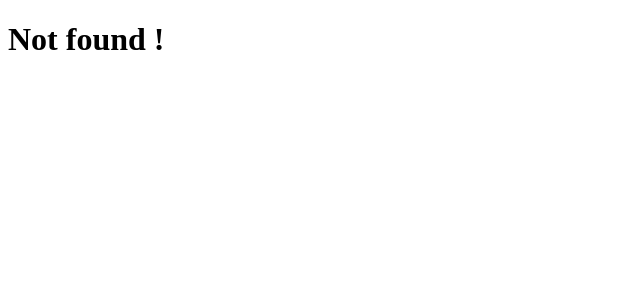
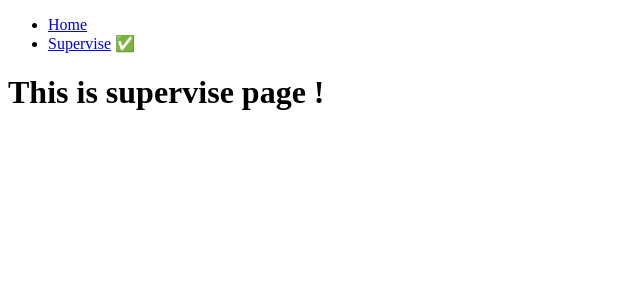
Before and after one commit to codeblue25/nextjs-playground, a Next.js app: page /supervise in a window 1280 px wide. Before the commit this address had no page. Shown: the top 300 px of the page, without its empty margins (0-640 px from the left). Built offline with nearby package versions, Linux system fonts and the light colour scheme.

Commit message:
feat: Define routes

```diff
--- /dev/null
+++ b/app/supervise/page.tsx
@@ -0,0 +1,10 @@
+import Navigation from "../../components/navigation";
+
+export default function Supervise() {
+  return (
+    <div>
+      <Navigation />
+      <h1>This is supervise page !</h1>
+    </div>
+  );
+}
--- /dev/null
+++ b/components/navigation.tsx
@@ -0,0 +1,24 @@
+"use client";
+
+import Link from "next/link";
+import { usePathname } from "next/navigation";
+
+export default function Navigation() {
+  const path = usePathname();
+  console.log(path);
+
+  const newLocal = "";
+  return (
+    <nav>
+      <ul>
+        <li>
+          <Link href="/">Home</Link> {path === "/" ? "✅" : ""}
+        </li>
+        <li>
+          <Link href="/supervise">Supervise</Link>{" "}
+          {path === "/supervise" ? "✅" : ""}
+        </li>
+      </ul>
+    </nav>
+  );
+}
```
Also changed, not shown: app/page.tsx (+8 -1 lines).
